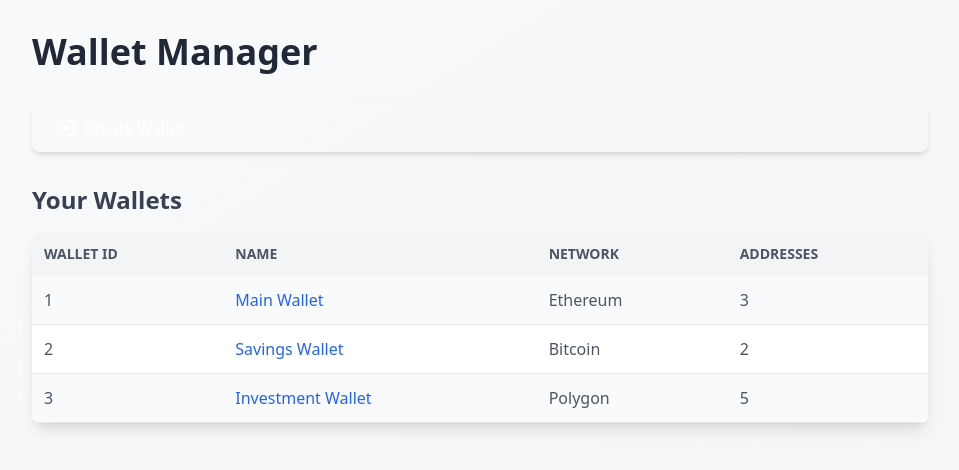
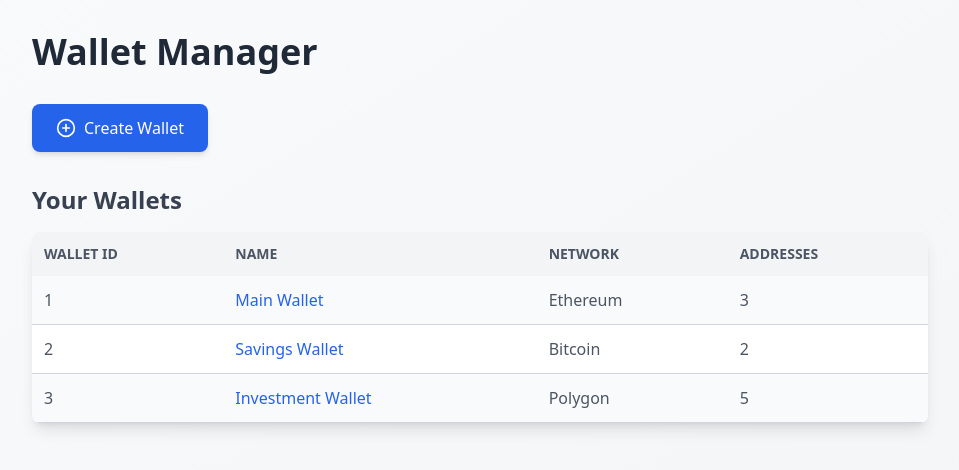
Before and after one commit to coinbase/cdp-wallet-manager, a Next.js app: page / in a window 1280 px wide. Shown: the top 470 px of the page, without its empty margins (160-1119 px from the left). Built offline with nearby package versions, Linux system fonts and the light colour scheme.

Commit message:
Some aesthetic tweaks in light mode

```diff
--- a/src/app/globals.css
+++ b/src/app/globals.css
@@ -8,7 +8,8 @@
   --background: #ffffff;
   --foreground: #333333;
   --primary: #2563eb;
-  --secondary: #64748b;
+  --secondary: #222428;
+  --button-text: #2563eb; /* New variable for button text */
 }
 
 @media (prefers-color-scheme: dark) {
@@ -17,6 +18,7 @@
     --foreground: #f3f4f6;
     --primary: #d2def1;
     --secondary: #94a3b8;
+    --button-text: #ffffff; /* Keep white text for dark mode buttons */
   }
 }
 
@@ -59,3 +61,13 @@ a:hover {
     color: initial;
   }
 }
+
+/* Add this new style for buttons */
+button, .button {
+  color: var(--button-text);
+  background-color: var(--primary);
+}
+
+button:hover, .button:hover {
+  background-color: var(--secondary);
+}
--- a/src/app/page.tsx
+++ b/src/app/page.tsx
@@ -14,7 +14,10 @@ export default function Home() {
       <main className="max-w-4xl mx-auto">
         <h1 className="text-4xl font-bold mb-8 text-gray-800 dark:text-gray-100">Wallet Manager</h1>
 
-        <Link href="/create-wallet" className="inline-block bg-primary hover:bg-primary/90 text-white px-6 py-3 rounded-lg shadow-md transition duration-300 ease-in-out flex items-center space-x-2 mb-8">
+        <Link
+          href="/create-wallet"
+          className="inline-flex items-center space-x-2 bg-blue-600 hover:bg-blue-700 text-white px-6 py-3 rounded-lg shadow-md transition duration-300 ease-in-out mb-8"
+        >
           <PlusCircle size={20} />
           <span>Create Wallet</span>
         </Link>
@@ -32,7 +35,7 @@ export default function Home() {
             </thead>
             <tbody>
               {wallets.map((wallet, index) => (
-                <tr key={wallet.id} className={`border-b border-gray-200 dark:border-gray-700 ${index % 2 === 0 ? 'bg-gray-50 dark:bg-gray-800' : 'bg-white dark:bg-gray-900'}`}>
+                <tr key={wallet.id} className={`border-b border-gray-300 dark:border-gray-600 ${index % 2 === 0 ? 'bg-gray-50 dark:bg-gray-800' : 'bg-white dark:bg-gray-900'}`}>
                   <td className="p-3 text-gray-600 dark:text-gray-300">{wallet.id}</td>
                   <td className="p-3">
                     <Link href={`/wallet/${wallet.id}`} className="text-primary hover:text-primary/80 font-medium">
--- a/src/app/wallet/[walletId]/page.tsx
+++ b/src/app/wallet/[walletId]/page.tsx
@@ -5,8 +5,15 @@ import Link from "next/link";
 import { ArrowLeft, Wallet } from "lucide-react";
 
 
+export type Wallet = {
+  name: string;
+  network: string;
+  addresses: string[];
+  balances: Record<string, number>;
+};
+
 // Mock data for wallet balances (replace with actual data fetching logic later)
-const walletBalances = {
+const wallets: Record<number, Wallet> = {
   1: {
     name: "Main Wallet",
     network: "Ethereum",
@@ -28,12 +35,12 @@ const walletBalances = {
 };
 
 export default function WalletPage({ params }: { params: { walletId: string } }) {
-  const [wallet, setWallet] = useState<any>(null);
+  const [wallet, setWallet] = useState<Wallet | null>(null);
 
   useEffect(() => {
     const walletId = parseInt(params.walletId);
     // In a real app, you'd fetch the wallet data from an API here
-    const fetchedWallet = walletBalances[walletId as keyof typeof walletBalances] || {
+    const fetchedWallet = wallets[walletId as keyof typeof wallets] || {
       name: `New Wallet ${walletId}`,
       network: "Unknown",
       addresses: 0,
```
